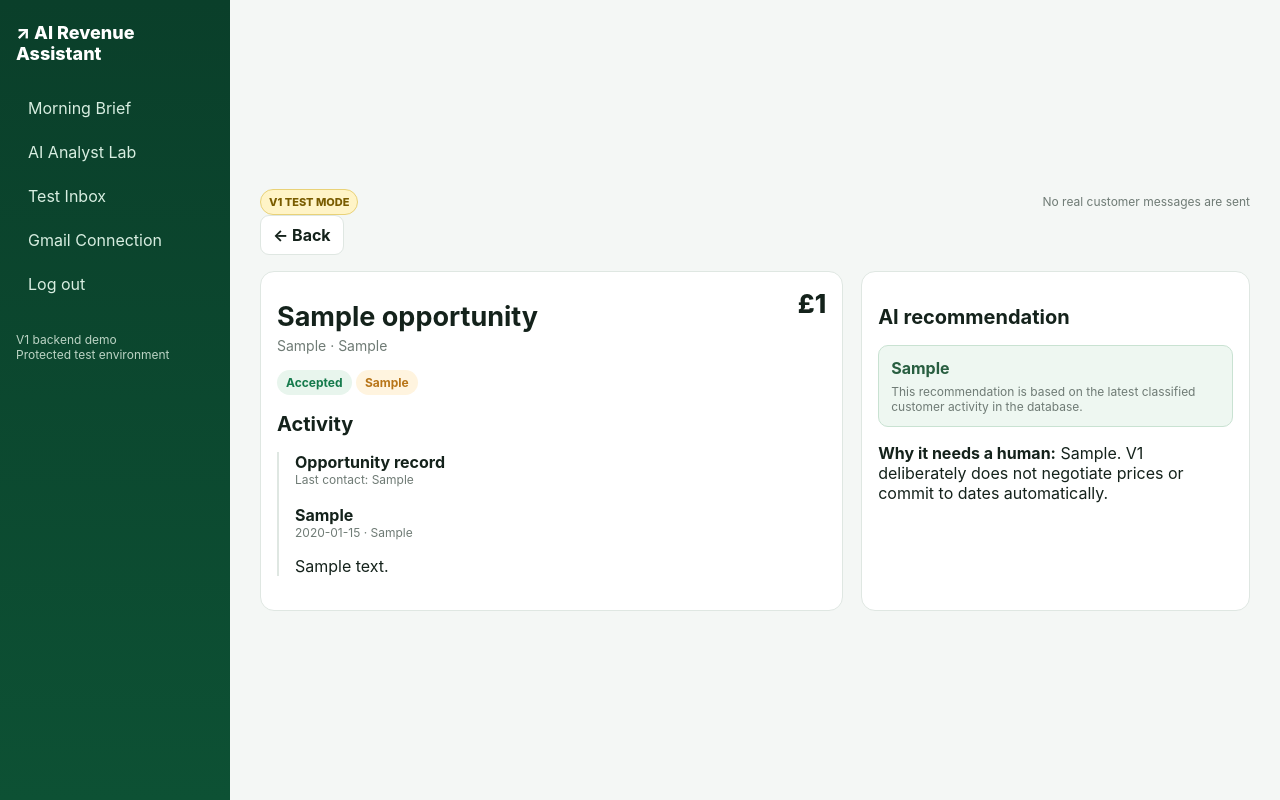
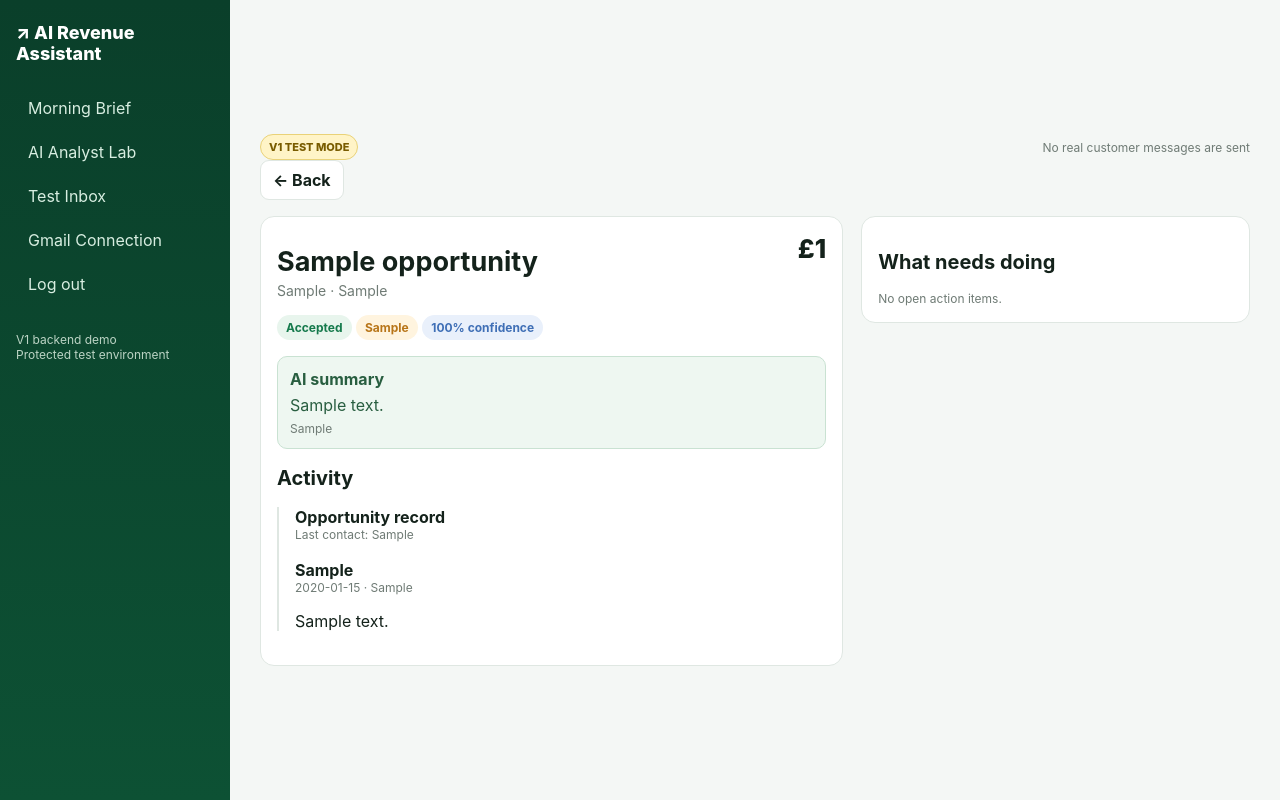
Before and after one commit to paulmcdonagh001-png/ai-revenue-assistant, a Flask app: page /opportunity/1 in a window 1280 px wide. Run offline with Flask 3, Linux system fonts and the light colour scheme; the visitor is signed in with stand-in values (Sample User, id 1); tables that the repository leaves empty hold one stand-in row (values such as "Sample post"); some libraries are stand-ins or nearby versions.

Commit message:
Show AI summary questions dependencies and actions

```diff
--- a/templates/opportunity.html
+++ b/templates/opportunity.html
@@ -1,16 +1,39 @@
 {% extends "layout.html" %}{% block content %}
 <a class="btn" href="/">← Back</a>
 <div class="grid2" style="margin-top:16px">
-<div class="card"><div style="display:flex;justify-content:space-between;gap:15px"><div><h1 style="font-size:27px">{{opp.customer_name}}</h1><div class="sub">{{opp.project}}{% if opp.location %} · {{opp.location}}{% endif %}</div></div><div class="value">{{money(opp.quote_value)}}</div></div>
+<div class="card">
+<div style="display:flex;justify-content:space-between;gap:15px"><div><h1 style="font-size:27px">{{opp.customer_name}}</h1><div class="sub">{{opp.project}}{% if opp.location %} · {{opp.location}}{% endif %}</div></div><div class="value">{{money(opp.quote_value)}}</div></div>
 <p><span class="pill {% if opp.status=='Needs you' %}red{% elif opp.status in ['Ready to send','Accepted'] %}green{% else %}amber{% endif %}">{{opp.status}}</span>
-{% if opp.objection %}<span class="pill amber">{{opp.objection}}</span>{% endif %}</p>
-<h2>Activity</h2><div class="timeline">
+{% if opp.objection %}<span class="pill amber">{{opp.objection}}</span>{% endif %}
+{% if opp.confidence is not none %}<span class="pill blue">{{(opp.confidence*100)|round|int}}% confidence</span>{% endif %}</p>
+{% if opp.ai_summary %}<div class="notice"><b>AI summary</b><div style="margin-top:6px">{{opp.ai_summary}}</div><div class="small" style="margin-top:6px">{{opp.analysis_source}}</div></div>{% endif %}
+<h2>Activity</h2><div class="timeline" style="margin-top:14px">
 <div class="event"><b>Opportunity record</b><div class="small">Last contact: {{opp.last_contact or 'Unknown'}}</div></div>
 {% for x in interactions %}
-<div class="event"><b>{{x.classification or 'Email'}}</b><div class="small">{{x.created_at}} · {{x.channel}}</div><p>{{x.body}}</p></div>
-{% else %}<div class="small">No ingested interactions yet. Use Test Inbox to add one.</div>{% endfor %}
+<div class="event"><b>{{x.classification or 'Email'}}</b><div class="small">{{x.created_at}} · {{x.channel}}</div><p>{{x.latest_text or x.body}}</p></div>
+{% else %}<div class="small">No interactions yet.</div>{% endfor %}
 </div></div>
-<div class="card"><h2>AI recommendation</h2><div class="notice"><b>{{opp.next_action or 'Monitor'}}</b><div class="small" style="margin-top:6px">This recommendation is based on the latest classified customer activity in the database.</div></div>
-{% if opp.objection %}<p><b>Why it needs a human:</b> {{opp.objection}}. V1 deliberately does not negotiate prices or commit to dates automatically.</p>{% endif %}
+<div>
+<div class="card"><h2>What needs doing</h2>
+{% for a in actions %}
+<div class="action"><b>{{a.description}}</b><div class="small">{{a.category}} · {{a.owner}} · {{a.priority}} priority · {{(a.confidence*100)|round|int}}%</div></div>
+{% else %}<div class="small">No open action items.</div>{% endfor %}
+</div>
+{% if latest_analysis %}
+<div class="card" style="margin-top:18px"><h2>Latest message analysis</h2>
+<p><b>Intent:</b> {{latest_analysis.customer_intent|replace('_',' ')|title}}</p>
+<p><b>Sentiment:</b> {{latest_analysis.sentiment|title}}</p>
+{% if latest_analysis.questions %}
+<h3>Questions detected</h3>
+{% for q in latest_analysis.questions %}
+<div class="question"><b>{{q.question}}</b><div class="small">{{q.category}} · {% if q.requires_human %}human answer needed{% else %}low-risk{% endif %} · {{(q.confidence*100)|round|int}}%</div></div>
+{% endfor %}
+{% endif %}
+{% if latest_analysis.dependencies %}
+<h3>Dependencies</h3>
+{% for d in latest_analysis.dependencies %}<div class="question">{{d.description}}<div class="small">Waiting on: {{d.owner|replace('_',' ')}}</div></div>{% endfor %}
+{% endif %}
+</div>
+{% endif %}
 </div></div>
 {% endblock %}
```
